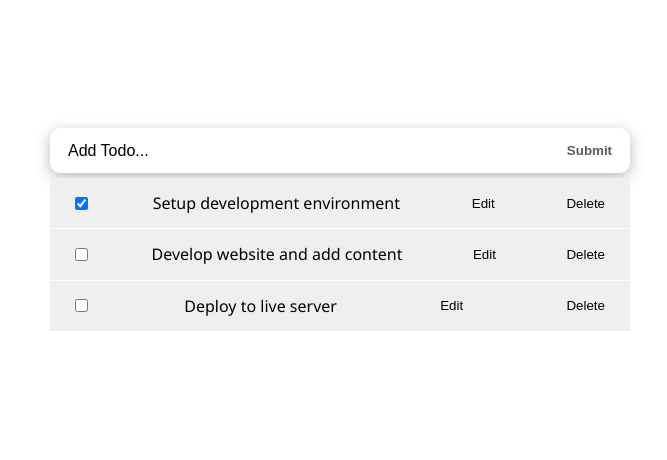
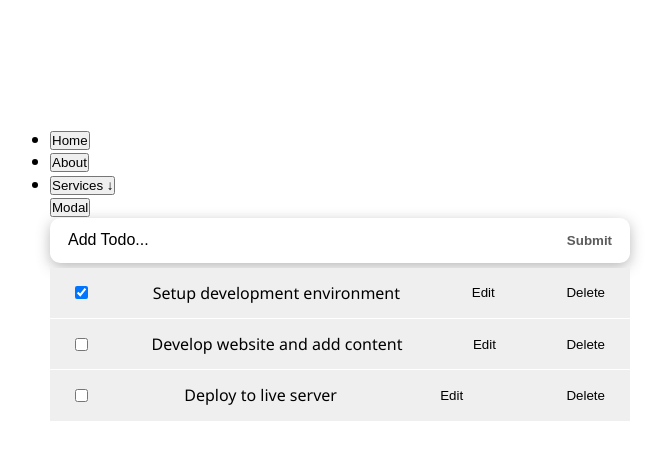
Before and after one commit to Mar12358/react-todo-app, a React (Create React App) app: page / in a window 1280 px wide. Shown: the top 460 px of the page, without its empty margins (300-967 px from the left). Built offline with nearby package versions, Linux system fonts and the light colour scheme.

Commit message:
Add navbar and modal components

```diff
--- a/src/components/App.jsx
+++ b/src/components/App.jsx
@@ -1,10 +1,14 @@
 import '../styles/app.css';
 import TodosLogic from './TodosLogic';
+import Navbar from './Navbar';
+import Modal from './Modal';
 
 const TodoApp = () => {
   return (
     <div className="wrapper">
       <div className="todos">
+        <Navbar />
+        <Modal />
         <TodosLogic />
       </div>
     </div>
--- /dev/null
+++ b/src/components/Modal.jsx
@@ -0,0 +1,20 @@
+import { useState, useRef } from "react";
+import { useOnClickOutside } from "../useOnClickOutside";
+const Modal = () => {
+  const [openModal, setOpenModal] = useState(false);
+  const ref = useRef();
+
+  useOnClickOutside(ref, openModal, () => setOpenModal(false));
+  return (
+    <div className="modal">
+      <button onClick={() => setOpenModal(true)}>Modal</button>
+      {openModal && (
+        <div ref={ref} className="modalContent">
+          <span onClick={() => setOpenModal(false)}>X</span>
+          <div>Modal content here</div>
+        </div>
+      )}
+    </div>
+  );
+};
+export default Modal;
--- /dev/null
+++ b/src/components/Navbar.jsx
@@ -0,0 +1,28 @@
+import { useState, useRef } from "react";
+import { useOnClickOutside } from "../useOnClickOutside";
+
+const Navbar = () => {
+  const [dropdown, setDropdown] = useState(false);
+  const ref = useRef();
+  useOnClickOutside(ref, dropdown, () => setDropdown(false));
+  return (
+    <nav>
+      <ul>
+        <li><button>Home</button></li>
+        <li><button>About</button></li>
+        <li ref={ref}>
+          <button onClick={() => setDropdown((prev) => !prev)}>
+            Services <span>&#8595;</span>
+          </button>
+          {dropdown && (
+            <ul>
+              <li>Design</li>
+              <li>Development</li>
+            </ul>
+          )}
+        </li>
+      </ul>
+    </nav>
+  );
+};
+export default Navbar;
--- /dev/null
+++ b/src/useOnClickOutside.js
@@ -0,0 +1,15 @@
+import { useEffect } from "react";
+export const useOnClickOutside = (ref, currentState, updater) => {
+  useEffect(() => {
+    const handler = (event) => {
+      if (currentState && ref.current && !ref.current.contains(event.target)) {
+        updater();
+      }
+    };
+    document.addEventListener("mousedown", handler);
+    return () => {
+      // Cleanup the event listener
+      document.removeEventListener("mousedown", handler);
+    };
+  }, [ref, currentState, updater]);
+};
```
